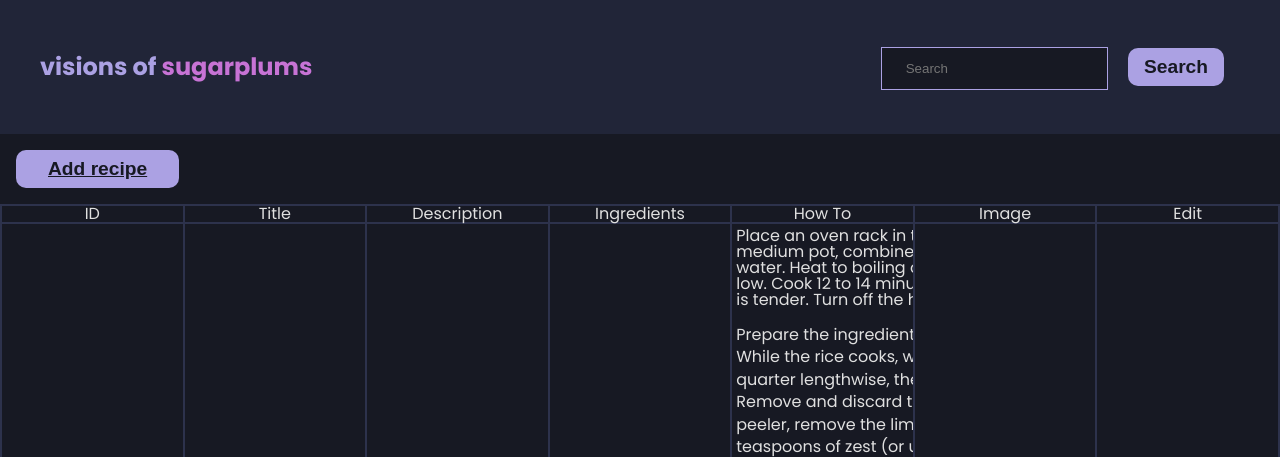
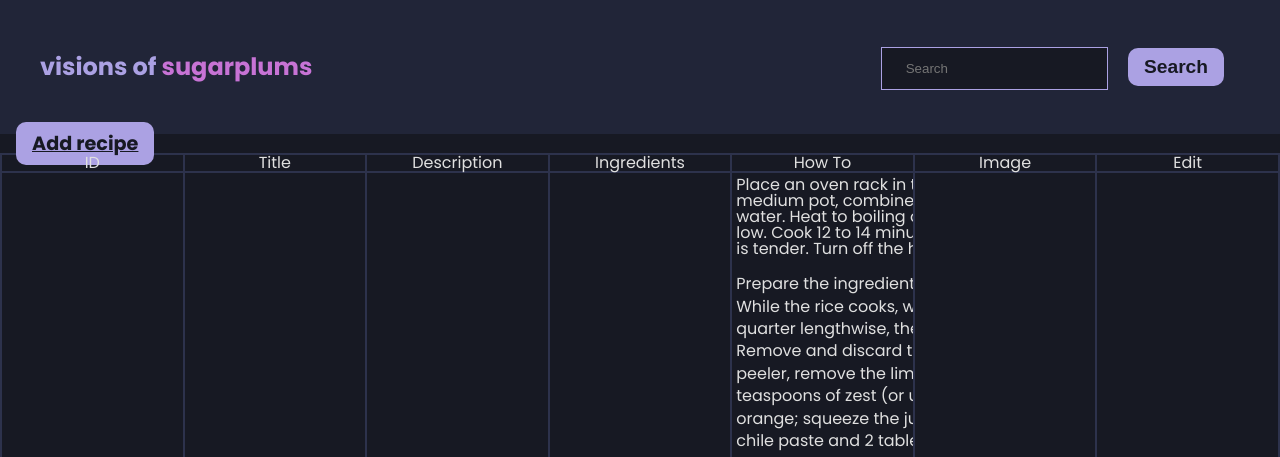
Before and after one commit to jiitra/idm232-jst67, a PHP site: page /admin/recipes/index.php in a window 1280 px wide. Shown: the top 457 px of the page. Run offline with PHP 8.4, Linux system fonts and the light colour scheme; data comes from the database, SQL or seed files in the repository; some libraries are stand-ins or nearby versions.

Commit message:
admin changes

```diff
--- a/final/admin/recipes/index.php
+++ b/final/admin/recipes/index.php
@@ -16,10 +16,8 @@ $result = mysqli_query($db_connection, $query);
 
 <div>
     <div>
-    <button type="button" class="margin">
-    <a href="<?php echo site_url() . '/admin/recipes/create.php' ?>">
+    <a class="button margin" href="<?php echo site_url() . 'admin/recipes/create.php' ?>">
         Add recipe</a>
-    </button>
 
     <?php include __DIR__ . '/../../components/table-recipes.php'; ?>
 
--- a/final/components/table-recipes.php
+++ b/final/components/table-recipes.php
@@ -21,8 +21,8 @@ if (!isset($recipes)) {
     $site_url = site_url();
     while ($recipe = mysqli_fetch_array($recipes)) {
         echo "
-        <div style='overflow-x:auto; overflow-y: auto;'>
-            <tr>
+        <div>
+            <tr style='overflow-x:auto; overflow-y: auto;'>
               <td>{$recipe['id']}</td>
               <td>{$recipe['title']}</td>
               <td id='description'>{$recipe['description']}</td>
```
Also changed, not shown: 3 other files.
